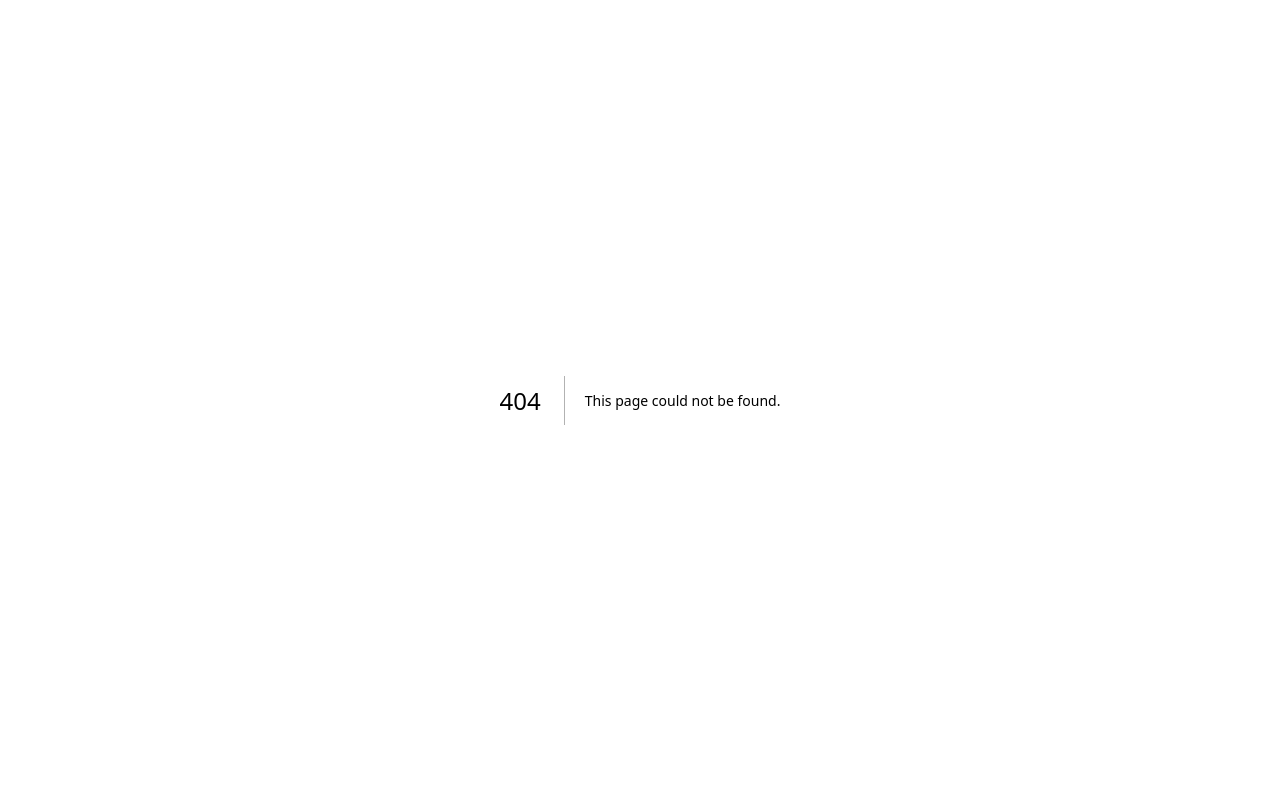
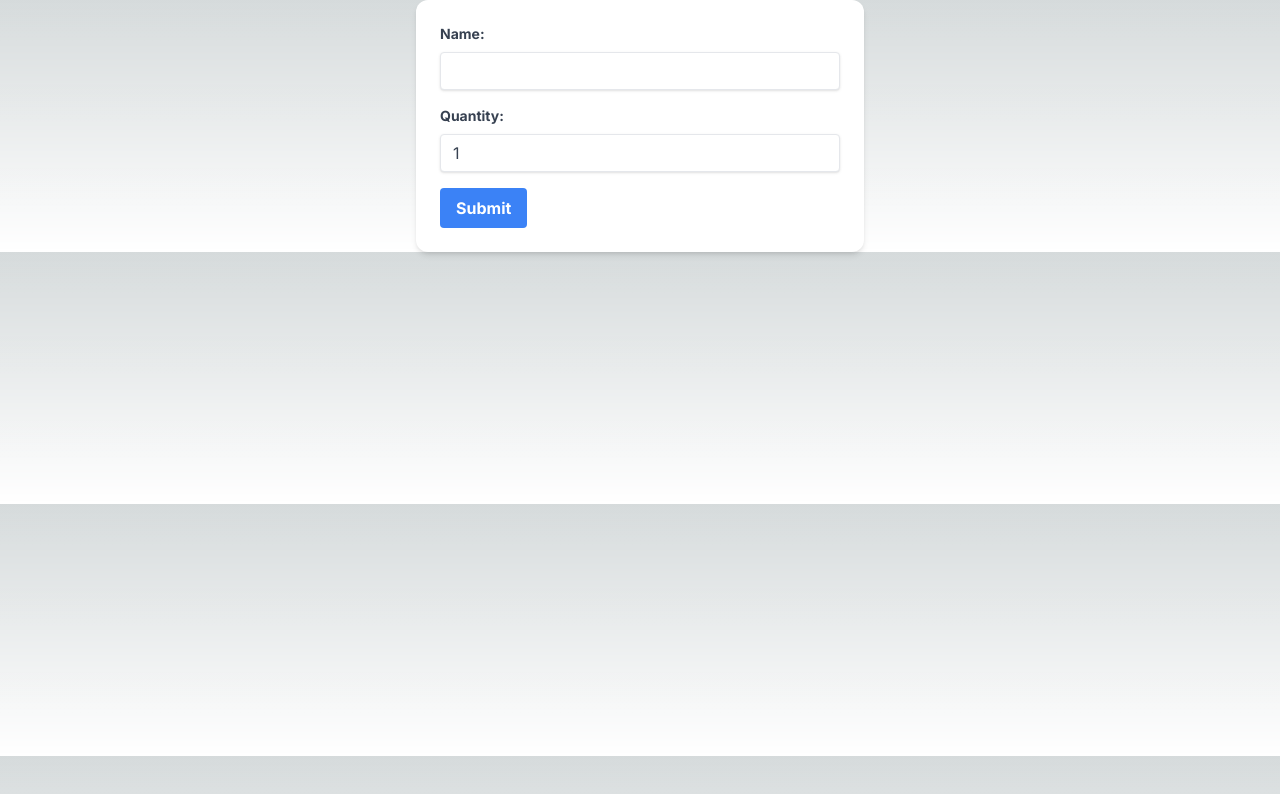
Before and after one commit to mosmee21/cprg306-assignments, a Next.js app: page /week4 in a window 1280 px wide. Before the commit this address had no page. Shown: the top 794 px of the page. Built offline with nearby package versions, Linux system fonts and the light colour scheme.

Commit message:
week4 added

```diff
--- a/app/page.js
+++ b/app/page.js
@@ -7,7 +7,8 @@ export default function page() {
         <h1 className="font-bold , text-xl mt-10 mb-10" >CPRG 306: Web Development 2 - Assignments</h1>
         <StudentInfo/>
         <Link href="./week2">week 2</Link><br></br>
-        <Link href="./week3">week 3</Link>
+        <Link href="./week2">week 3</Link><br></br>
+        <Link href="./week3">week 4</Link>
       </div>
   )
 }
--- /dev/null
+++ b/app/week4/new-item.js
@@ -0,0 +1,60 @@
+"use client";
+
+import { useState } from 'react';
+
+function NewItem() {
+  const [name, setName] = useState("");
+  const [quantity, setQuantity] = useState(1);
+  const [category, setCategory] = useState("Produce");
+
+  const handleSubmit = (e) => {
+    e.preventDefault();
+    const item = { name, quantity, category };
+    console.log(item);
+    alert(`Name: ${name}\nQuantity: ${quantity}\nCategory: ${category}`);
+    setName("");
+    setQuantity(1);
+    setCategory("Produce");
+  };
+
+  return (
+    <div className="p-6 max-w-md mx-auto bg-white rounded-xl shadow-md flex items-center space-x-4">
+      <form onSubmit={handleSubmit} className="w-full">
+        <div className="mb-4">
+          <label className="block text-gray-700 text-sm font-bold mb-2" htmlFor="name">
+            Name:
+          </label>
+          <input
+            type="text"
+            value={name}
+            onChange={(e) => setName(e.target.value)}
+            required
+            className="shadow appearance-none border rounded w-full py-2 px-3 text-gray-700 leading-tight focus:outline-none focus:shadow-outline"
+            id="name"
+          />
+        </div>
+        <div className="mb-4">
+          <label className="block text-gray-700 text-sm font-bold mb-2" htmlFor="quantity">
+            Quantity:
+          </label>
+          <input
+            type="number"
+            min="1"
+            max="99"
+            value={quantity}
+            onChange={(e) => setQuantity(Number(e.target.value))}
+            required
+            className="shadow appearance-none border rounded w-full py-2 px-3 text-gray-700 leading-tight focus:outline-none focus:shadow-outline"
+            id="quantity"
+          />
+        </div>
+        {/* Additional form fields will go here */}
+        <button type="submit" className="bg-blue-500 hover:bg-blue-700 text-white font-bold py-2 px-4 rounded focus:outline-none focus:shadow-outline">
+          Submit
+        </button>
+      </form>
+    </div>
+  );
+}
+
+export default NewItem;
--- /dev/null
+++ b/app/week4/page.js
@@ -0,0 +1,11 @@
+import NewItem from './new-item';
+
+function Page() {
+  return (
+    <div>
+      <NewItem/>
+    </div>
+  );
+}
+
+export default Page;
```
